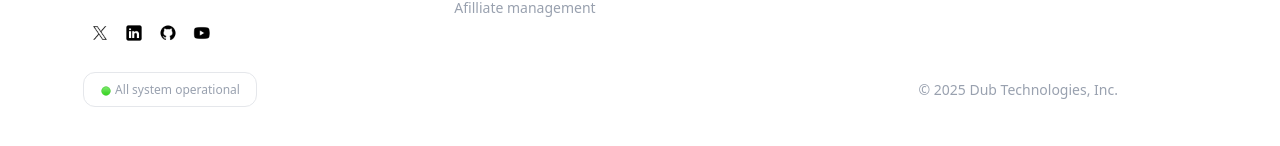
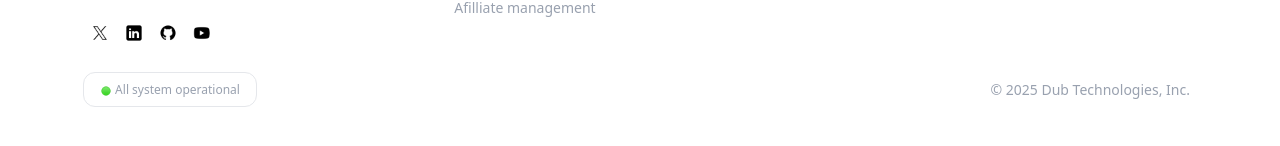
Before and after one commit to krishnaangshu-rai/layouts, a plain HTML site: page grid2.html in a window 1280 px wide. Shown: the part 374-520 px from the top of the page. Drawn offline with nearby package versions, Linux system fonts and the light colour scheme.

Commit message:
final changes made to grid2

```diff
--- a/grid2.html
+++ b/grid2.html
@@ -232,7 +232,9 @@
                 </ul>
               </div>
               <div>
-                <p class="text-gray-400">&copy; 2025 Dub Technologies, Inc.</p>
+                <p class="text-gray-400 ml-18">
+                  &copy; 2025 Dub Technologies, Inc.
+                </p>
               </div>
             </div>
           </div>
```
Also changed, not shown: 1 other file.
